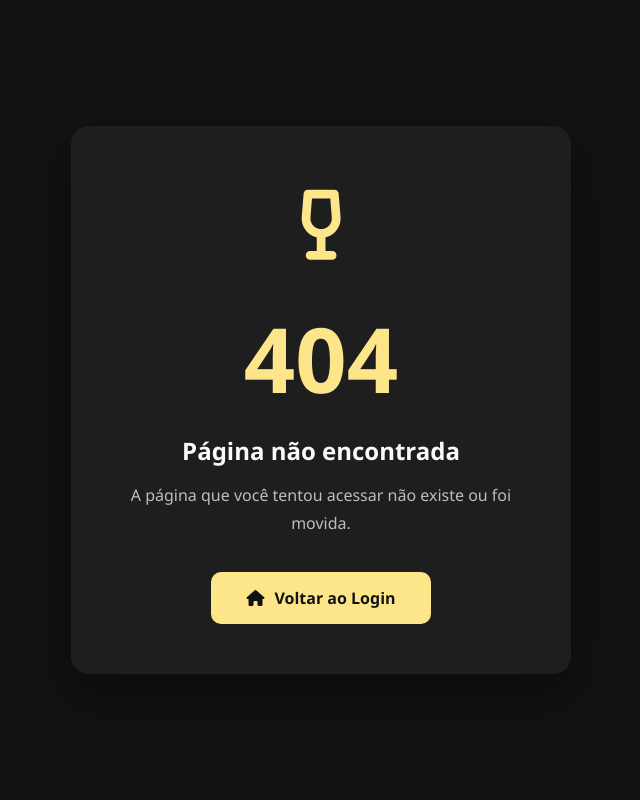
After one commit to ysantoswxx/Nova_Adega, a FastAPI app: template app/templates/auth/404.html in a window 1280 px wide. The commit adds this page. Shown: the whole page, without its empty margins (319-959 px from the left). Run offline with FastAPI, Linux system fonts and the light colour scheme; the template is opened without the code that fills it, so the values that code supplies are empty; parts of the project's set-up code (start-up, migrations or seed data) failed here and were passed over.

Commit message:
refatora estrutura do projeto, adiciona novas páginas e estilos, e implementa tratamento de exceções

```diff
--- a/app/main.py
+++ b/app/main.py
@@ -1,79 +1,69 @@
-# Ponto de entrada do meu sistema
-from fastapi import FastAPI, Request, Depends
+from fastapi import FastAPI, Request
 from fastapi.staticfiles import StaticFiles
+from fastapi.responses import HTMLResponse, RedirectResponse
 from fastapi.templating import Jinja2Templates
-from fastapi.responses import HTMLResponse, RedirectResponse
-from app.auth import get_usuario_opcional
-from fastapi import Depends, Request
-from fastapi.responses import RedirectResponse
-from fastapi import Form
-
-from app.controllers import auth_controller
-from app.controllers import usuario_controller
+from starlette.exceptions import HTTPException as StarletteHTTPException
 
 
-app = FastAPI(title="Sistema de ponto de vendas")
+from app.database import Base, engine
 
-#Configurar a pasta para servir os arquivos estáticos (CSS, JS e IMG)
-app.mount("/static", StaticFiles(directory="app/static"), name="static")
+from app.models import (
+    produtos,
+    categorias,
+    auth,
+    vendas,
+    estoques,
+    dashboard,
+    usuarios,
+    movimentacoes,
+    relatorio
+)
 
-#configurar o jinja2 para renderizar os Html
-templates = Jinja2Templates(directory="app/templates")
+Base.metadata.create_all(bind=engine)
 
-#Incluir o routes dos controladores
-app.include_router(auth_controller.router)
-app.include_router(usuario_controller.router)
+app = FastAPI(
+    title="PDV ADEGA"
+)
 
-@app.get("/")
-def tela_inicial(
-    request: Request,
-    usuario = Depends(get_usuario_opcional)
-):
-    if usuario is None:
-        return templates.TemplateResponse(
-            request,
-            "index.html",
-            {"request": request}
-            )
+templates = Jinja2Templates(
+    directory="app/templates"
+)
+
+app.mount(
+    "/static",
+    StaticFiles(directory="app/static"),
+    name="static"
+)
+
+app.include_router(produtos.router)
+app.include_router(auth.router)
+app.include_router(vendas.router)
+app.include_router(estoques.router)
+app.include_router(dashboard.router)
+app.include_router(usuarios.router)
+app.include_router(categorias.router)
+app.include_router(movimentacoes.router)
+app.include_router(relatorio.router)
+@app.get("/", response_class=HTMLResponse)
+def home(request: Request):
     return templates.TemplateResponse(
-        request,
-            "home.html",
-            {"request": request, "usuario": usuario})
-
-@app.post("/login")
-async def login(
-    usuario: str = Form(...),
-    email: str = Form(...),
-    senha: str = Form(...)
-):
-
-    # Exemplo simples
-    if usuario == "admin" and email == "admin@gmail.com" and senha == "123":
-
-        return RedirectResponse(
-            url="/dashboard",
-            status_code=303
-        )
-
-    return RedirectResponse(
-        url="/",
-        status_code=303
+        "base.html",
+        {"request": request}
     )
 
-@app.get("/dashboard")
-def dashboard(
-    request: Request,
-    usuario = Depends(get_usuario_opcional)
-):
-    if usuario is None:
-        return templates.TemplateResponse(
-            "index.html",
-            {
-                "request": request
-            }
-        )
+@app.exception_handler(404)
+def not_found(request: Request, exc):
+    return templates.TemplateResponse("404.html", {
+        "request": request
+    }, status_code=404)
 
-    return RedirectResponse(
-        url="/dashboard",
-        status_code=302
-    )
+@app.exception_handler(StarletteHTTPException)
+def http_exception_handler(request: Request, exc: StarletteHTTPException):
+
+    if exc.status_code == 401:
+        return RedirectResponse(url="/auth/login")
+
+    if exc.status_code == 403:
+        return RedirectResponse(url="/auth/login")
+
+    return RedirectResponse(url="/404")
--- /dev/null
+++ b/app/static/css/404.css
@@ -0,0 +1,113 @@
+*{
+    margin:0;
+    padding:0;
+    box-sizing:border-box;
+    font-family:'Segoe UI',sans-serif;
+}
+
+:root{
+
+    --bg:#121212;
+    --card:#1E1E1E;
+    --primary:#FDE68A;
+    --primary-hover:#FACC15;
+    --text:#F9FAFB;
+    --text2:#BDBDBD;
+
+}
+
+body{
+
+    background:var(--bg);
+
+    display:flex;
+    justify-content:center;
+    align-items:center;
+
+    height:100vh;
+
+}
+
+.container{
+
+    width:500px;
+
+    background:var(--card);
+
+    padding:50px;
+
+    border-radius:18px;
+
+    text-align:center;
+
+    box-shadow:0 20px 50px rgba(0,0,0,.4);
+
+}
+
+.icone{
+
+    font-size:70px;
+
+    color:var(--primary);
+
+    margin-bottom:25px;
+
+}
+
+h1{
+
+    color:var(--primary);
+
+    font-size:90px;
+
+}
+
+h2{
+
+    color:var(--text);
+
+    margin:15px 0;
+
+}
+
+p{
+
+    color:var(--text2);
+
+    line-height:1.7;
+
+    margin-bottom:35px;
+
+}
+
+.btn{
+
+    display:inline-flex;
+
+    align-items:center;
+
+    gap:10px;
+
+    background:var(--primary);
+
+    color:#121212;
+
+    text-decoration:none;
+
+    padding:15px 35px;
+
+    border-radius:10px;
+
+    font-weight:bold;
+
+    transition:.3s;
+
+}
+
+.btn:hover{
+
+    background:var(--primary-hover);
+
+    transform:translateY(-2px);
+
+}
--- /dev/null
+++ b/app/templates/auth/404.html
@@ -0,0 +1,40 @@
+<!DOCTYPE html>
+<html lang="pt-BR">
+
+<head>
+    <meta charset="UTF-8">
+    <meta name="viewport" content="width=device-width, initial-scale=1.0">
+    <title>404 - Página não encontrada</title>
+
+    <link rel="stylesheet" href="/static/css/404.css">
+
+    <link rel="stylesheet"
+          href="https://cdnjs.cloudflare.com/ajax/libs/font-awesome/6.7.2/css/all.min.css">
+</head>
+
+<body>
+
+    <div class="container">
+
+        <div class="icone">
+            <i class="fa-solid fa-wine-glass-empty"></i>
+        </div>
+
+        <h1>404</h1>
+
+        <h2>Página não encontrada</h2>
+
+        <p>
+            A página que você tentou acessar não existe ou foi movida.
+        </p>
+
+        <a href="/" class="btn">
+            <i class="fa-solid fa-house"></i>
+            Voltar ao Login
+        </a>
+
+    </div>
+
+</body>
+
+</html>
--- a/app/templates/auth/login.html
+++ b/app/templates/auth/login.html
@@ -51,9 +51,7 @@
                     required>
             </div>
 
-            <button type="submit">
-                Entrar
-            </button>
+            <a href="/auth/pos_login">Entrar</a>
 
         </form>
 
```
Also changed, not shown: app/templates/auth/lougout.html (+167 -0 lines), app/templates/dashboard.html (deleted, +0 -16 lines), app/models/auth.py (added), app/models/dashboard.py (added), app/models/estoques.py (added), app/models/movimentacoes.py (added), app/models/relatorio.py (added), app/models/vendas.py (added).
